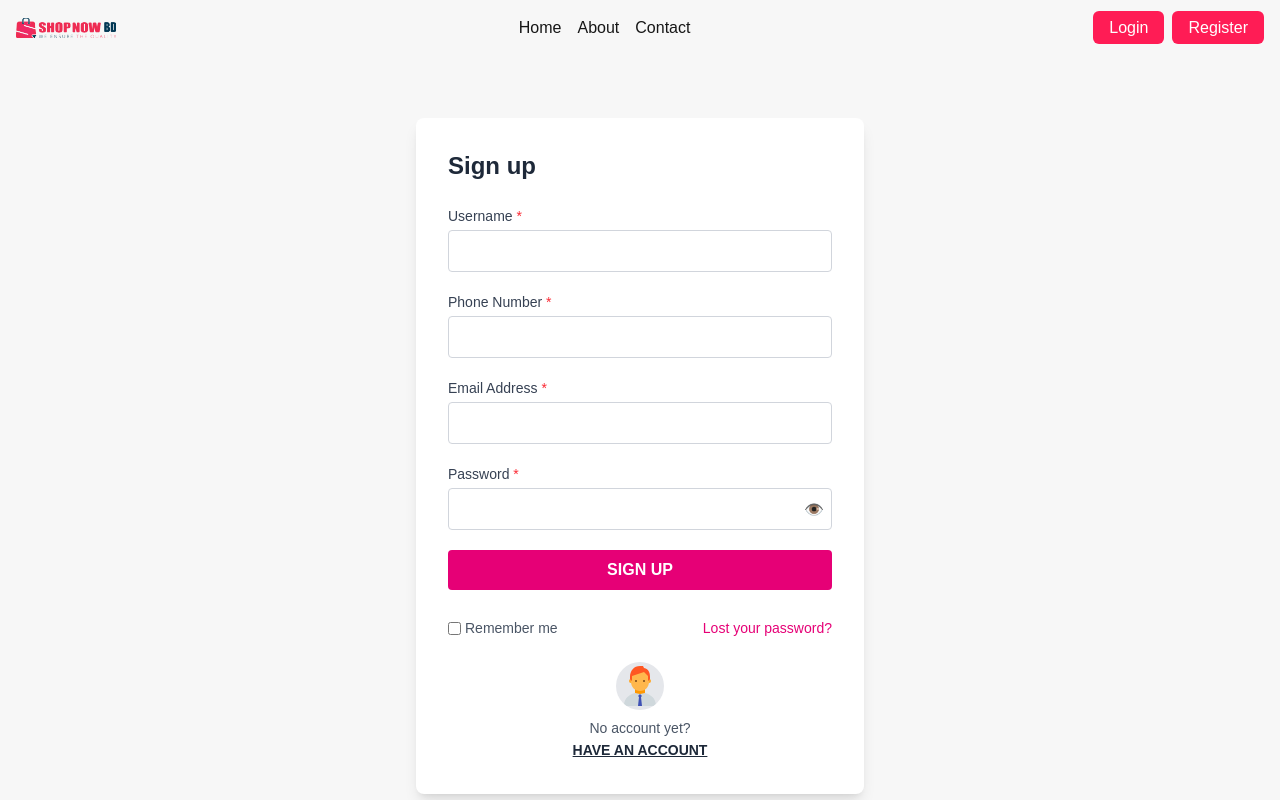
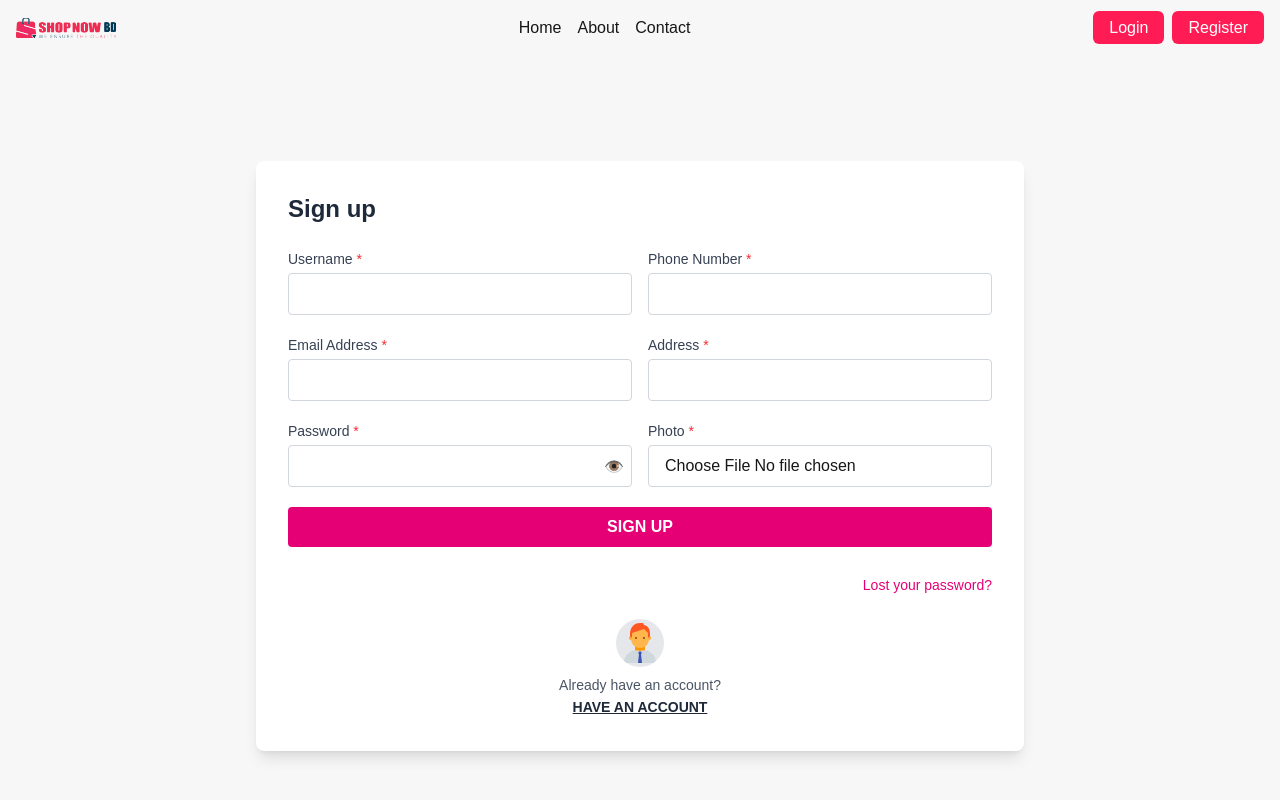
Before and after one commit to sajib689/shop-now-client, a Next.js app: page /register in a window 1280 px wide. Shown: the top 800 px of the page. Built offline with nearby package versions, Linux system fonts and the light colour scheme.

Commit message:
add the hooks

```diff
--- /dev/null
+++ b/src/app/hooks/usePostData.tsx
@@ -0,0 +1,29 @@
+import { useState } from 'react';
+import axios from 'axios';
+
+const BASE_URL = "http://localhost:5000"; // your backend base URL
+
+const usePostData = <T = any, R = any>() => {
+  const [loading, setLoading] = useState(false);
+  const [error, setError] = useState<string | null>(null);
+  const [data, setData] = useState<R | null>(null);
+
+  const postData = async (endpoint: string, payload: T) => {
+    setLoading(true);
+    setError(null);
+    try {
+      const response = await axios.post<R>(`${BASE_URL}${endpoint}`, payload);
+      setData(response.data);
+      return response.data;
+    } catch (err: any) {
+      setError(err.response?.data?.message || 'Something went wrong');
+      console.error("POST error:", err);
+    } finally {
+      setLoading(false);
+    }
+  };
+
+  return { postData, loading, error, data };
+};
+
+export default usePostData;
--- a/src/components/auth/Register.tsx
+++ b/src/components/auth/Register.tsx
@@ -1,58 +1,114 @@
+'use client';
+
 import Link from "next/link";
 import { FcManager } from "react-icons/fc";
+import { useState } from "react";
+
+const Register = () => {
+  const [showPassword, setShowPassword] = useState(false);
 
 
-const Register = () => {
   return (
     <div className="flex items-center justify-center min-h-screen bg-[#F7F7F7]">
-                <div className="w-full max-w-md p-8 bg-white shadow-lg rounded-lg relative">
-
-
+      <div className="w-full max-w-3xl p-8 bg-white shadow-lg rounded-lg relative">
         <h2 className="text-2xl font-semibold text-gray-800 mb-6">Sign up</h2>
 
         <form className="space-y-5">
-                  <div>
+          {/* Row 1 */}
+          <div className="flex gap-4">
+            <div className="w-1/2">
               <label className="block text-sm font-medium text-gray-700 mb-1">
                 Username <span className="text-red-500">*</span>
               </label>
               <input
                 type="text"
+                name="name"
+                required
                 className="w-full px-4 py-2 border border-gray-300 rounded focus:outline-none focus:ring-2 focus:ring-pink-500"
               />
             </div>
-                  <div>
+
+            <div className="w-1/2">
               <label className="block text-sm font-medium text-gray-700 mb-1">
                 Phone Number <span className="text-red-500">*</span>
               </label>
               <input
-                        type="text"
+                type="tel"
+                name="phone"
+                required
                 className="w-full px-4 py-2 border border-gray-300 rounded focus:outline-none focus:ring-2 focus:ring-pink-500"
               />
             </div>
-                    <div>
+          </div>
+
+          {/* Row 2 */}
+          <div className="flex gap-4">
+            <div className="w-1/2">
               <label className="block text-sm font-medium text-gray-700 mb-1">
                 Email Address <span className="text-red-500">*</span>
               </label>
               <input
-                        type="text"
+                type="email"
+                name="email"
+                required
                 className="w-full px-4 py-2 border border-gray-300 rounded focus:outline-none focus:ring-2 focus:ring-pink-500"
               />
             </div>
 
+            <div className="w-1/2">
+              <label className="block text-sm font-medium text-gray-700 mb-1">
+                Address <span className="text-red-500">*</span>
+              </label>
+              <input
+                type="text"
+                name="address"
+                required
+                className="w-full px-4 py-2 border border-gray-300 rounded focus:outline-none focus:ring-2 focus:ring-pink-500"
+              />
+            </div>
+          </div>
+
+          {/* Row 3 */}
+          <div className="flex gap-4">
+            <div className="w-1/2">
+            {/* Password */}
           <div>
             <label className="block text-sm font-medium text-gray-700 mb-1">
               Password <span className="text-red-500">*</span>
             </label>
             <div className="relative">
               <input
-                          type="password"
+                type={showPassword ? "text" : "password"}
+                name="password"
+                required
                 className="w-full px-4 py-2 border border-gray-300 rounded focus:outline-none focus:ring-2 focus:ring-pink-500"
               />
-                        <button type="button" className="absolute right-2 top-2.5 text-gray-400 hover:text-black">
-                          👁️
+              <button
+                type="button"
+                onClick={() => setShowPassword(!showPassword)}
+                className="absolute right-2 top-2.5 text-gray-400 hover:text-black"
+              >
+                {showPassword ? "🙈" : "👁️"}
               </button>
             </div>
           </div>
+
+            </div>
+
+            <div className="w-1/2">
+              <label className="block text-sm font-medium text-gray-700 mb-1">
+                Photo <span className="text-red-500">*</span>
+              </label>
+              <input
+                type="file"
+                name="photo"
+                required
+                className="w-full px-4 py-2 border border-gray-300 rounded focus:outline-none focus:ring-2 focus:ring-pink-500"
+              />
+            </div>
+          </div>
+
+
 
           <button
             type="submit"
@@ -61,22 +117,22 @@ const Register = () => {
             SIGN UP
           </button>
 
-                    <div className="flex justify-between items-center text-sm text-gray-600 mt-2">
-                      <label className="flex items-center">
-                        <input type="checkbox" className="mr-1" />
-                        Remember me
-                      </label>
-                      <a href="#" className="hover:underline text-pink-600">Lost your password?</a>
+          <div className="text-right text-sm text-gray-600 mt-2">
+            <a href="#" className="hover:underline text-pink-600">
+              Lost your password?
+            </a>
           </div>
         </form>
 
         <div className="text-center mt-6">
-                    <div className="w-12 h-12 mx-auto rounded-full bg-gray-200 mb-2">
-                    <FcManager className='w-12 h-12 rounded-full' />
-
+          <div className="w-12 h-12 mx-auto rounded-full bg-gray-200 mb-2 overflow-hidden">
+            <FcManager className="w-12 h-12" />
           </div>
-                    <p className="text-sm text-gray-600">No account yet?</p>
-                    <Link href="/login" className="text-sm font-semibold text-gray-800 hover:text-pink-600 underline">
+          <p className="text-sm text-gray-600">Already have an account?</p>
+          <Link
+            href="/login"
+            className="text-sm font-semibold text-gray-800 hover:text-pink-600 underline"
+          >
             HAVE AN ACCOUNT
           </Link>
         </div>
```
Lines whose indentation alone changed are shown as unchanged.
